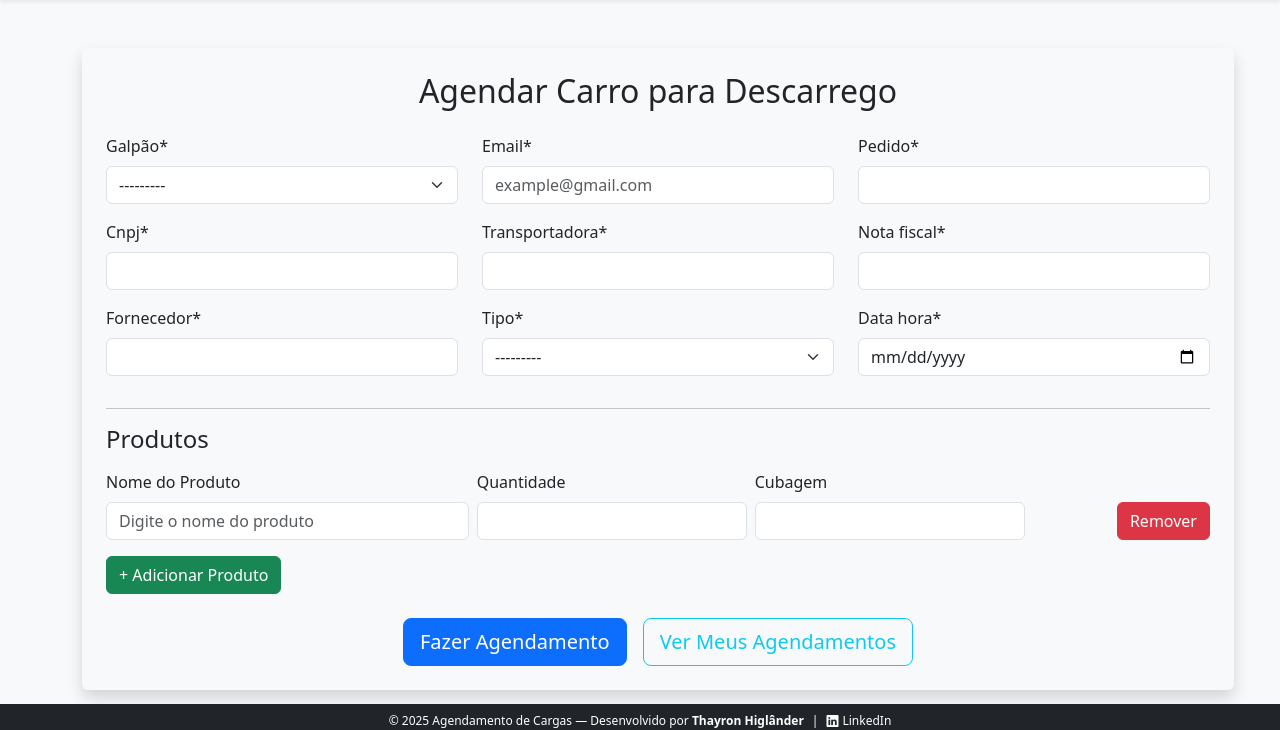
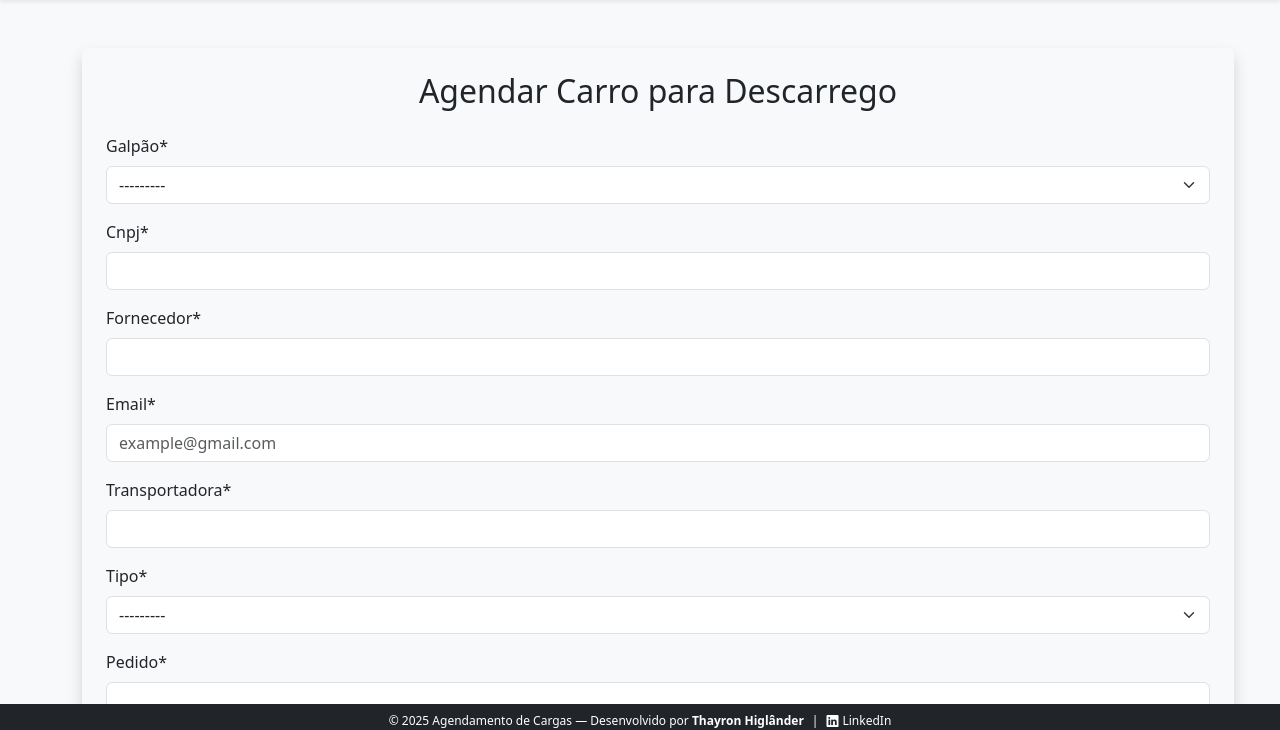
Before and after one commit to devthayron/agendamento, a Django app: page / in a window 1280 px wide. Shown: the part 62-792 px from the top of the page. Run offline with Django 5.2, Linux system fonts and the light colour scheme; a user stored in the database is signed in; some libraries are stand-ins or nearby versions.

Commit message:
ajustando o formulario de agendar

```diff
--- a/templates/agendamento/agendamento_criar.html
+++ b/templates/agendamento/agendamento_criar.html
@@ -35,7 +35,8 @@
 
     <form method="post">
         {% csrf_token %}
-        <div class="row">
+         {{ form|crispy }}
+        <!-- <div class="row">
             <div class="col-md-4">
                 {{ form.galpao|as_crispy_field }}
                 {{ form.cnpj|as_crispy_field }}
@@ -51,7 +52,7 @@
                 {{ form.nota_fiscal|as_crispy_field }}
                 {{ form.data_hora|as_crispy_field }}
             </div>
-            </div>
+            </div> -->
 
 
         <hr>
```
